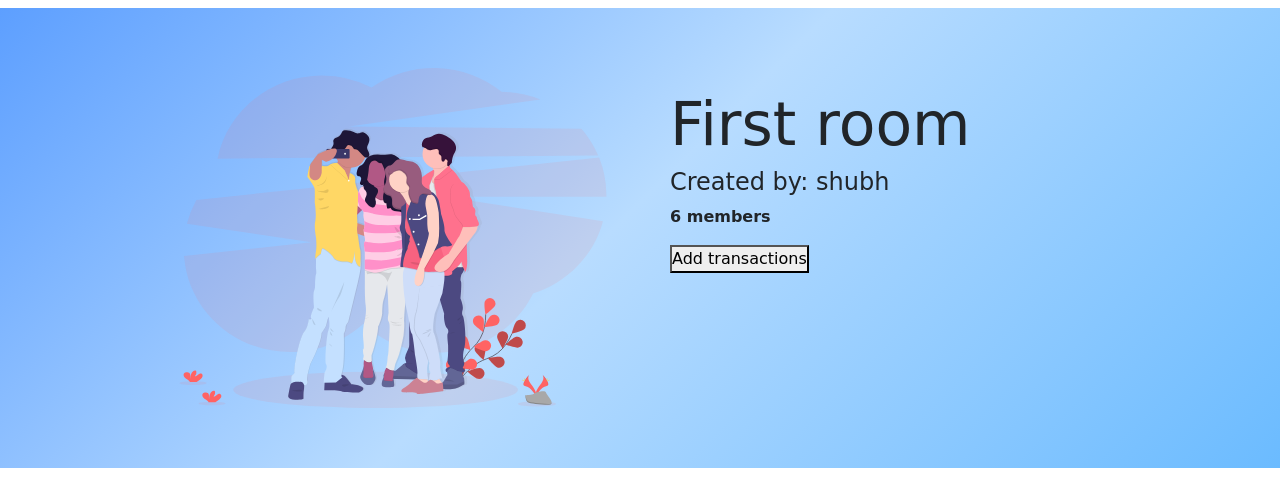
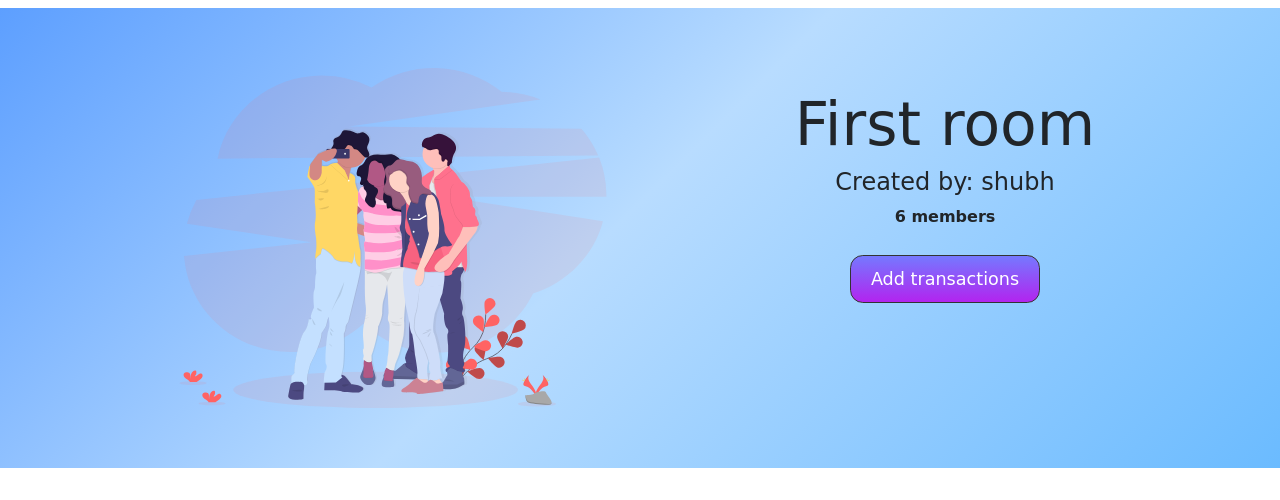
Before and after one commit to Shubh0405/Money-Splitter, a Django app: page /splitter/rooms_detail/25 in a window 1280 px wide. Shown: the part 80-580 px from the top of the page. Run offline with Django 3.2, Linux system fonts and the light colour scheme; data comes from the database, SQL or seed files in the repository; some libraries are stand-ins or nearby versions; some web fonts are replaced.

Commit message:
Update room_detail.css

```diff
--- a/money_splitter/static/css/room_detail.css
+++ b/money_splitter/static/css/room_detail.css
@@ -26,8 +26,10 @@ body,html{
 }
 
 .room-detail-info{
-  text-align: left;
+  text-align: center;
   margin-top: 50px;
+  justify-content: center;
+  align-items: center;
 }
 
 .room-detail-info h1,h4{
@@ -41,6 +43,28 @@ body,html{
 
 .room-transactions-info .row{
   width: 100%;
+}
+
+.room-detail-info a{
+    display: flex;
+    justify-content: center;
+    align-items: center
+}
+
+.room-detail-info a button{
+    padding: 10px 20px;
+    border: 1px solid #333;
+    margin: 10px;
+    display: flex;
+    justify-content: center;
+    align-items: center;
+    text-decoration: none;
+    color: #333;
+    font-size: 1.1rem;
+    border-radius: 0.8rem;
+    transition: 0.3s;
+    background-image: linear-gradient(to top, #b224ef 0%, #7579ff 100%);
+    color: white;
 }
 
 .room-transactions-info .transaction-detail-box{
```
